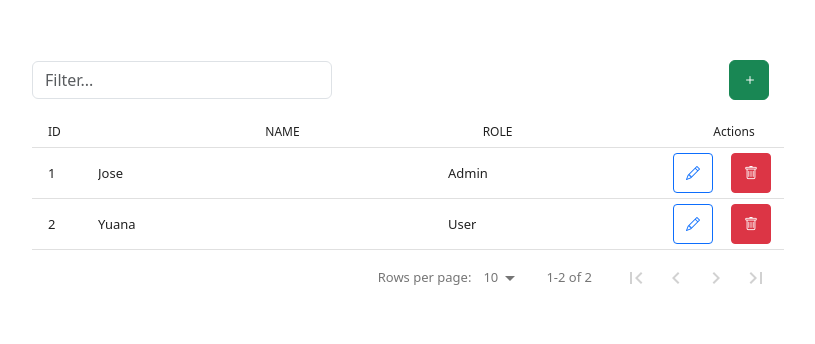
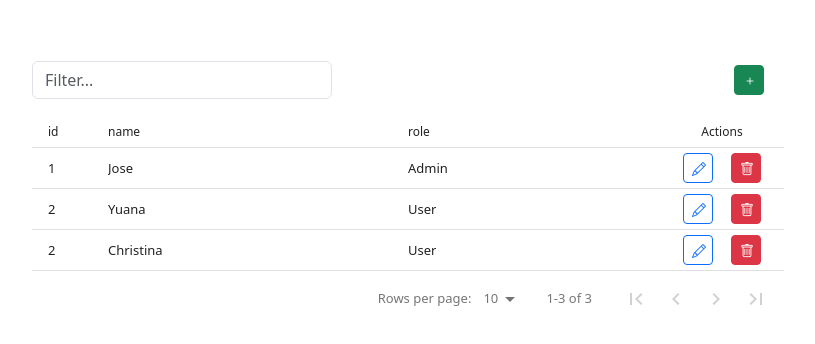
Before and after one commit to anso-engineer/react-templates, a React (Vite) app: page / in a window 1280 px wide. Shown: the part 164-508 px from the top of the page, without its empty margins (232-1047 px from the left). Built offline with nearby package versions, Linux system fonts and the light colour scheme.

Commit message:
Properly adjusted column width parameters.

```diff
--- a/src/App.jsx
+++ b/src/App.jsx
@@ -1,23 +1,33 @@
-import { useState } from 'react'
-import reactLogo from './assets/react.svg'
-import viteLogo from '/vite.svg'
-import './App.css'
+import { useState } from 'react';
+import './App.css';
 import TableManagement from "./components/table-management/tableManagement.jsx";
 
 function App() {
-
     const users = [
         { id: 1, name: "Jose", role: "Admin" },
         { id: 2, name: "Yuana", role: "User" },
+        { id: 2, name: "Christina", role: "User" },
     ];
 
-    const columnWidths = ["50px", "350px", "240px"];
+    // Define column configurations with at least 30px width for each column
+    const columnConfigs = [
+        {
+            name: 'id',
+            width: '60px', // Single width for id column
+        },
+        {
+            name: 'name',
+            width: '300px', // Single width for name column
+        },
+        {
+            name: 'role',
+            width: '280px', // Single width for role column
+        },
+    ];
 
     return (
         <>
             <div>
-
-
                 <TableManagement
                     tableObj={users}
                     addHandler={() => console.log("Add")}
@@ -25,14 +35,11 @@ function App() {
                     removeHandler={(item) => console.log("Remove", item)}
                     isFilter={true}
                     filterFields={["name", "role"]}
-              columnWidths={columnWidths}  // Pass the column widths here
-
+                    columnConfigs={columnConfigs} // Pass custom column configurations here
                 />
-
             </div>
-
         </>
-  )
+    );
 }
 
-export default App
+export default App;
--- a/src/components/table-management/tableManagement.jsx
+++ b/src/components/table-management/tableManagement.jsx
@@ -5,18 +5,6 @@ import 'bootstrap/dist/css/bootstrap.css';
 import 'bootstrap-icons/font/bootstrap-icons.css';
 import "./talbeManagement.css";
 
-/**
- * Generic table management component.
- *
- * Props:
- * - tableObj: array of objects to render
- * - addHandler: function to call when Add is clicked
- * - editHandler: function to call with the row object to edit
- * - removeHandler: function to call with the row object to delete
- * - isFilter: boolean to enable text filter
- * - filterFields: array of string field names to filter by
- * - columnWidths: array of column widths to apply
- */
 function TableManagement({
                              tableObj,
                              addHandler,
@@ -24,7 +12,7 @@ function TableManagement({
                              removeHandler,
                              isFilter = false,
                              filterFields = [],
-                             columnWidths = [],  // Added column widths as a prop
+                             columnConfigs = [], // Custom column configs passed as props
                          }) {
     const [filterText, setFilterText] = useState("");
 
@@ -41,14 +29,28 @@ function TableManagement({
         return <div className="p-3">No data available.</div>;
     }
 
-    // Generate column definitions with optional column width
-    const baseColumns = Object.keys(tableObj[0]).map((key, index) => ({
-        name: key.toUpperCase(),
-        selector: (row) => row[key],
-        sortable: true,
-        wrap: true,
-        style: columnWidths[index] ? { minWidth: columnWidths[index], maxWidth: columnWidths[index] } : {},
-    }));
+    // Dynamically create columns based on tableObj keys and custom configurations
+    const baseColumns = Object.keys(tableObj[0]).map((key) => {
+        const columnConfig = columnConfigs.find((config) => config.name.toLowerCase() === key.toLowerCase());
+
+        // Default column configuration
+        const column = {
+            name: key.toUpperCase(),  // Column name (key)
+            selector: (row) => row[key],  // How to get the value for this column
+            sortable: true,  // Allow sorting
+            wrap: true,  // Wrap the text in the cell
+        };
+
+        // If custom configuration exists for this column, merge it
+        if (columnConfig) {
+            return {
+                ...column,
+                ...columnConfig,  // Apply custom properties like maxWidth, cell, etc.
+            };
+        }
+
+        return column;
+    });
 
     // Action column if edit/delete available
     const actionsColumn = {
@@ -87,6 +89,25 @@ function TableManagement({
         columns.push(actionsColumn);
     }
 
+    // Dynamically create customStyles for width and growth
+    const customStyles = columns.reduce((acc, col, index) => {
+        acc.headCells = acc.headCells || {};
+        acc.cells = acc.cells || {};
+
+        // If column has a 'width' property, set both minWidth and maxWidth
+        if (col.width) {
+            acc.headCells.style = acc.headCells.style || {};
+            acc.cells.style = acc.cells.style || {};
+            acc.headCells.style.minWidth = col.width;
+            acc.headCells.style.maxWidth = col.width;
+            acc.cells.style.minWidth = col.width;
+            acc.cells.style.maxWidth = col.width;
+        }
+
+        return acc;
+    }, {});
+
+
     return (
         <div className="p-4 table-outline">
             <div className="d-flex justify-content-between align-items-center mb-3">
@@ -101,7 +122,10 @@ function TableManagement({
                 )}
 
                 {addHandler && (
-                    <Button style={{width: "40px", height: "40px", marginRight: "15px"}} variant="success" onClick={addHandler}>
+                    <Button style={{ marginRight: "20px" }}
+                            className="action-button"
+                            size="sm"
+                            variant="success" onClick={addHandler}>
                         <i className="bi bi-plus"></i>
                     </Button>
                 )}
@@ -113,20 +137,7 @@ function TableManagement({
                 pagination
                 highlightOnHover
                 dense
-                customStyles={{
-                    headCells: {
-                        style: {
-                            minWidth: "100px",  // You can define a base width for header cells
-                            maxWidth: "200px",
-                        },
-                    },
-                    cells: {
-                        style: {
-                            minWidth: "100px",  // You can define a base width for data cells
-                            maxWidth: "200px",
-                        },
-                    },
-                }}
+                customStyles={customStyles}
             />
         </div>
     );
--- a/src/components/table-management/talbeManagement.css
+++ b/src/components/table-management/talbeManagement.css
@@ -1,10 +1,23 @@
 .action-button {
-    width: 40px;
-    height: 40px;
+    width: 30px;
+    height: 30px;
     margin: 5px;
+}
+
+.action-button-separate {
+
 }
 
 .table-outline {
     width: 800px;
     height: 400px;
 }
+
+
+/*.kvthUX {*/
+/*    flex-grow: 0 !important;  !* Don't allow the column to grow *!*/
+/*    flex-shrink: 0 ;  !* Prevent shrinking *!*/
+/*    !*flex-basis: 200px;  !* Set an initial size for the column *!*!*/
+/*    !*min-width: 100px;  !* Set a minimum width *!*!*/
+/*    !*max-width: 300px;  !* Optional: Set a maximum width *!*!*/
+/*}*/
```
Lines whose indentation alone changed are shown as unchanged.
